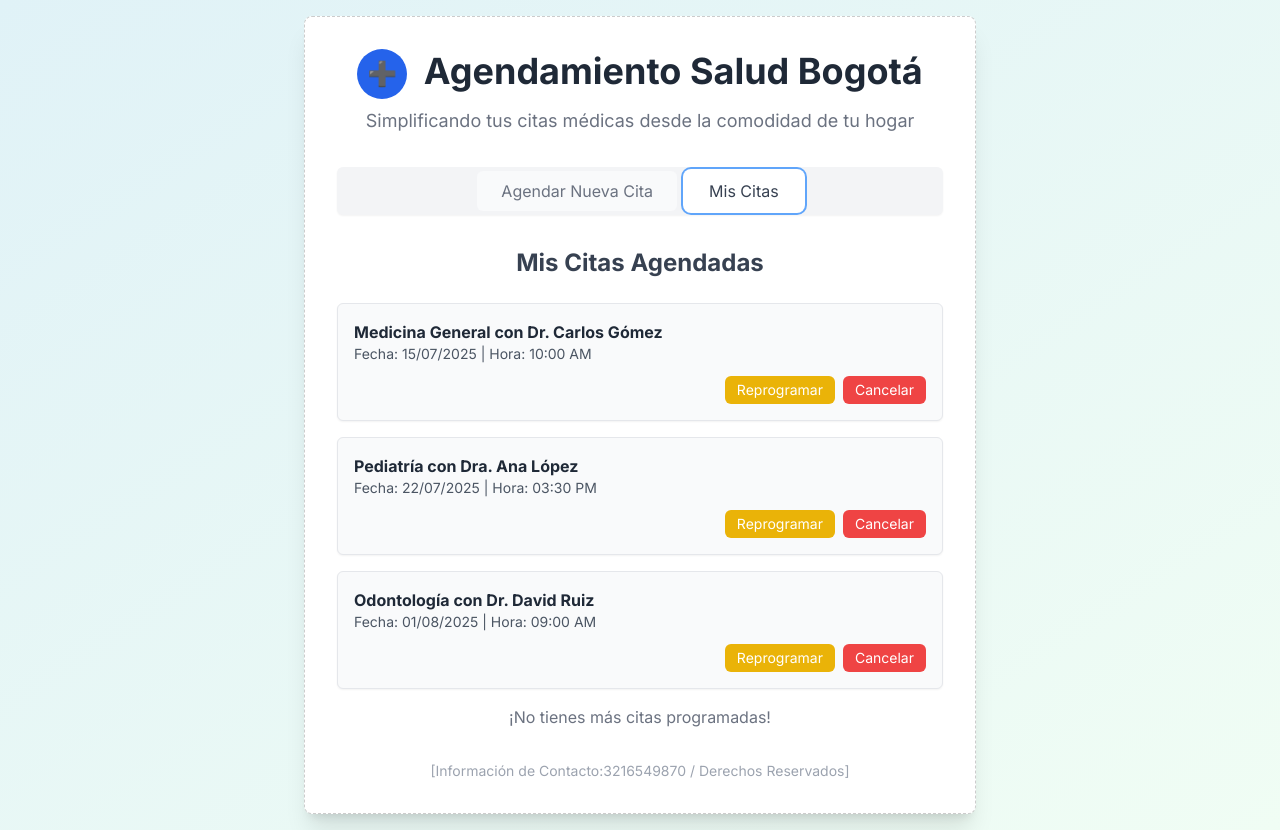
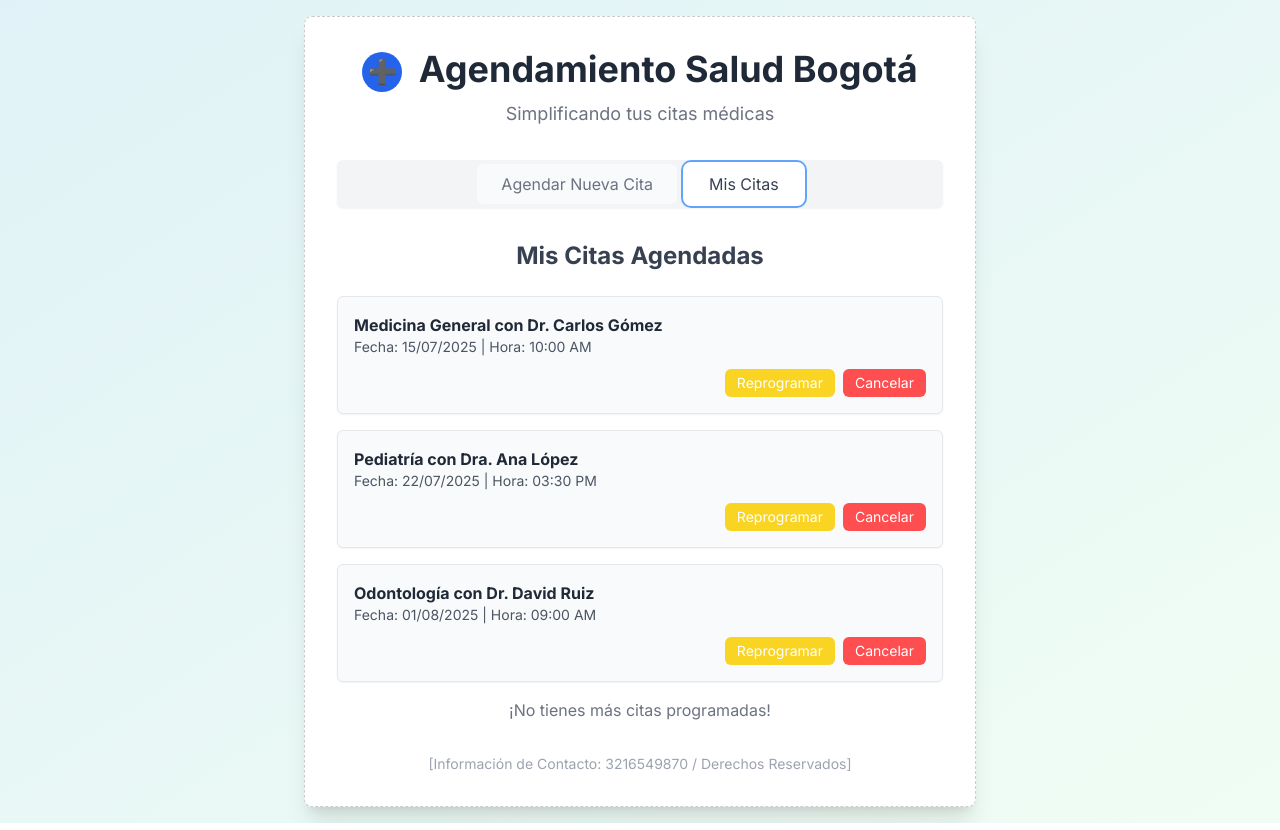
Before and after one commit to Lucho9298/Proyecto, a plain HTML site: page index.html in a window 1280 px wide. Both pictures are taken after a click on the button "Mis Citas". Drawn offline with nearby package versions, Linux system fonts and the light colour scheme.

Commit message:
Update index.html

```diff
--- a/index.html
+++ b/index.html
@@ -23,9 +23,9 @@
             display: inline-flex;
             align-items: center;
             justify-content: center;
-            width: 50px;
-            height: 50px;
-            border-radius: 60%;
+            width: 40px;
+            height: 40px;
+            border-radius: 50%;
             background-color: #2563eb; /* Un tono de azul */
             color: white;
             font-size: 24px;
@@ -42,14 +42,14 @@
             <h1 class="text-3xl md:text-4xl font-bold text-gray-800">
                 <span class="logo-icon">➕</span> Agendamiento Salud Bogotá
             </h1>
-            <p class="text-gray-500 text-lg mt-2">Simplificando tus citas médicas desde la comodidad de tu hogar</p>
+            <p class="text-gray-500 text-lg mt-2">Simplificando tus citas médicas</p>
         </header>
 
         <nav class="flex justify-center mb-8 bg-gray-100 rounded-md p-1 shadow-sm">
-            <button id="showSchedule" class="px-6 py-2 rounded-md font-medium text-gray-700 bg-black shadow-sm focus:outline-none focus:ring-2 focus:ring-blue-400 focus:ring-offset-2 transition-colors duration-200">
+            <button id="showSchedule" class="px-6 py-2 rounded-md font-medium text-gray-700 bg-white shadow-sm focus:outline-none focus:ring-2 focus:ring-blue-400 focus:ring-offset-2 transition-colors duration-200">
                 Agendar Nueva Cita
             </button>
-            <button id="showAppointments" class="px-6 py-2 rounded-md font-medium text-black-500 hover:text-gray-700 hover:bg-gray-50 focus:outline-none focus:ring-2 focus:ring-blue-400 focus:ring-offset-2 transition-colors duration-200 ml-2">
+            <button id="showAppointments" class="px-6 py-2 rounded-md font-medium text-gray-500 hover:text-gray-700 hover:bg-gray-50 focus:outline-none focus:ring-2 focus:ring-blue-400 focus:ring-offset-2 transition-colors duration-200 ml-2">
                 Mis Citas
             </button>
         </nav>
@@ -89,7 +89,7 @@
                         <option>Dr. David Ruiz (Odontología)</option>
                     </select>
                 </div>
-                <button type="submit" class="w-full bg-blue-600 text-white font-bold py-3 px-4 rounded-md hover:bg-blue-700 focus:outline-none focus:ring-2 focus:ring-blue-400 focus:ring-offset-2 transition-colors duration-200">
+                <button type="submit" class="w-full text-white font-bold py-3 px-4 rounded-md focus:outline-none focus:ring-2 focus:ring-[#FC913A] focus:ring-offset-2 transition-colors duration-200" style="background-color: #FC913A; hover:background-color: #FC913A;">
                     Confirmar Cita
                 </button>
             </form>
@@ -103,24 +103,24 @@
                     <p class="font-bold text-gray-800">Medicina General con Dr. Carlos Gómez</p>
                     <p class="text-gray-600 text-sm">Fecha: 15/07/2025 | Hora: 10:00 AM</p>
                     <div class="flex justify-end gap-2 mt-3">
-                        <button class="px-3 py-1 text-sm rounded-md bg-yellow-500 text-white hover:bg-yellow-600 focus:outline-none focus:ring-2 focus:ring-yellow-400">Reprogramar</button>
-                        <button class="px-3 py-1 text-sm rounded-md bg-red-500 text-white hover:bg-red-600 focus:outline-none focus:ring-2 focus:ring-red-400">Cancelar</button>
+                        <button class="px-3 py-1 text-sm rounded-md text-white focus:outline-none focus:ring-2 focus:ring-[#F9D423] focus:ring-offset-2" style="background-color: #F9D423; hover:background-color: #F9D423;">Reprogramar</button>
+                        <button class="px-3 py-1 text-sm rounded-md text-white focus:outline-none focus:ring-2 focus:ring-[#FF4E50] focus:ring-offset-2" style="background-color: #FF4E50; hover:background-color: #FF4E50;">Cancelar</button>
                     </div>
                 </div>
                 <div class="bg-gray-50 p-4 rounded-md shadow-sm border border-gray-200">
                     <p class="font-bold text-gray-800">Pediatría con Dra. Ana López</p>
                     <p class="text-gray-600 text-sm">Fecha: 22/07/2025 | Hora: 03:30 PM</p>
                     <div class="flex justify-end gap-2 mt-3">
-                        <button class="px-3 py-1 text-sm rounded-md bg-yellow-500 text-white hover:bg-yellow-600 focus:outline-none focus:ring-2 focus:ring-yellow-400">Reprogramar</button>
-                        <button class="px-3 py-1 text-sm rounded-md bg-red-500 text-white hover:bg-red-600 focus:outline-none focus:ring-2 focus:ring-red-400">Cancelar</button>
+                        <button class="px-3 py-1 text-sm rounded-md text-white focus:outline-none focus:ring-2 focus:ring-[#F9D423] focus:ring-offset-2" style="background-color: #F9D423; hover:background-color: #F9D423;">Reprogramar</button>
+                        <button class="px-3 py-1 text-sm rounded-md text-white focus:outline-none focus:ring-2 focus:ring-[#FF4E50] focus:ring-offset-2" style="background-color: #FF4E50; hover:background-color: #FF4E50;">Cancelar</button>
                     </div>
                 </div>
                 <div class="bg-gray-50 p-4 rounded-md shadow-sm border border-gray-200">
                     <p class="font-bold text-gray-800">Odontología con Dr. David Ruiz</p>
                     <p class="text-gray-600 text-sm">Fecha: 01/08/2025 | Hora: 09:00 AM</p>
                     <div class="flex justify-end gap-2 mt-3">
-                        <button class="px-3 py-1 text-sm rounded-md bg-yellow-500 text-white hover:bg-yellow-600 focus:outline-none focus:ring-2 focus:ring-yellow-400">Reprogramar</button>
-                        <button class="px-3 py-1 text-sm rounded-md bg-red-500 text-white hover:bg-red-600 focus:outline-none focus:ring-2 focus:ring-red-400">Cancelar</button>
+                        <button class="px-3 py-1 text-sm rounded-md text-white focus:outline-none focus:ring-2 focus:ring-[#F9D423] focus:ring-offset-2" style="background-color: #F9D423; hover:background-color: #F9D423;">Reprogramar</button>
+                        <button class="px-3 py-1 text-sm rounded-md text-white focus:outline-none focus:ring-2 focus:ring-[#FF4E50] focus:ring-offset-2" style="background-color: #FF4E50; hover:background-color: #FF4E50;">Cancelar</button>
                     </div>
                 </div>
                 <p class="text-center text-gray-500 mt-6">¡No tienes más citas programadas!</p>
@@ -128,7 +128,7 @@
         </section>
 
         <footer class="text-center mt-8 text-gray-400 text-sm">
-            [Información de Contacto:3216549870 / Derechos Reservados]
+            [Información de Contacto: 3216549870 / Derechos Reservados]
         </footer>
     </div>
 
```
